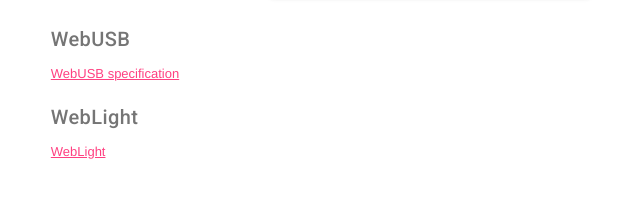
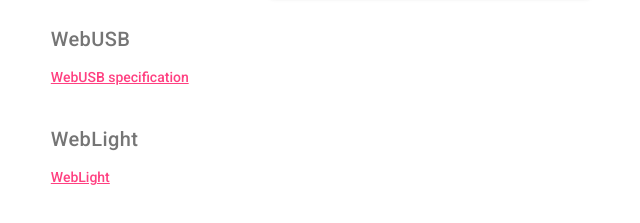
Before and after one commit to sowbug/weblight, a plain HTML site: page index.html in a window 1280 px wide. Shown: the part 379-602 px from the top of the page, without its empty margins (210-850 px from the left). Drawn offline with Linux system fonts and the light colour scheme.

Commit message:
Use body font

```diff
--- a/index.html
+++ b/index.html
@@ -9,7 +9,7 @@
     <link rel="stylesheet" href="https://fonts.googleapis.com/icon?family=Material+Icons">
     <link rel="stylesheet" type="text/css" href="styles.css">
   </head>
-  <body>
+  <body class="mdl-typography--body-2-force-preferred-font">
 
     <div class="card-square mdl-card mdl-shadow--2dp centered">
       <div class="mdl-card__title mdl-card--expand">
@@ -25,14 +25,18 @@
         </div>
         <div class="section__text mdl-cell mdl-cell--10-col-desktop mdl-cell--6-col-tablet mdl-cell--3-col-phone">
           <h5>WebUSB</h5>
-          <a href="https://reillyeon.github.io/webusb/">WebUSB specification</a>
+          <p>
+            <a href="https://reillyeon.github.io/webusb/">WebUSB specification</a>
+          </p>
         </div>
         <div class="section__circle-container mdl-cell mdl-cell--2-col mdl-cell--1-col-phone">
           <div class="section__circle-container__circle mdl-color--primary"></div>
         </div>
         <div class="section__text mdl-cell mdl-cell--10-col-desktop mdl-cell--6-col-tablet mdl-cell--3-col-phone">
           <h5>WebLight</h5>
-          <a href="https://github.com/sowbug/weblight/">WebLight</a>
+          <p>
+            <a href="https://github.com/sowbug/weblight/">WebLight</a>
+          </p>
         </div>
         <div class="section__circle-container mdl-cell mdl-cell--2-col mdl-cell--1-col-phone">
           <div class="section__circle-container__circle mdl-color--primary"></div>
```
